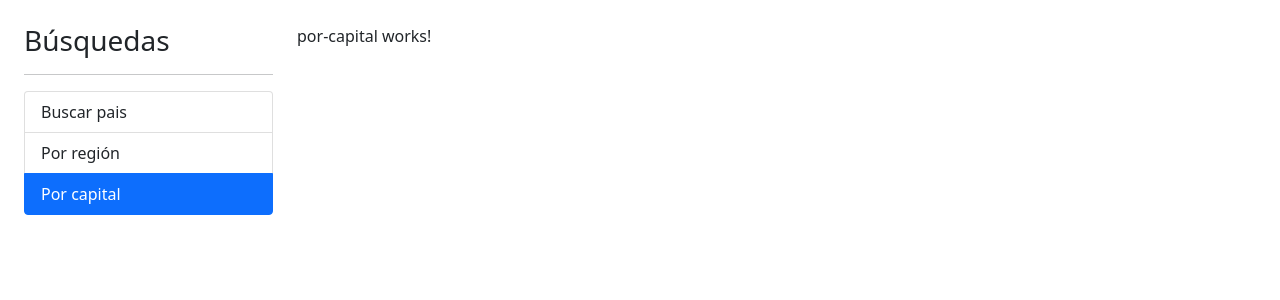
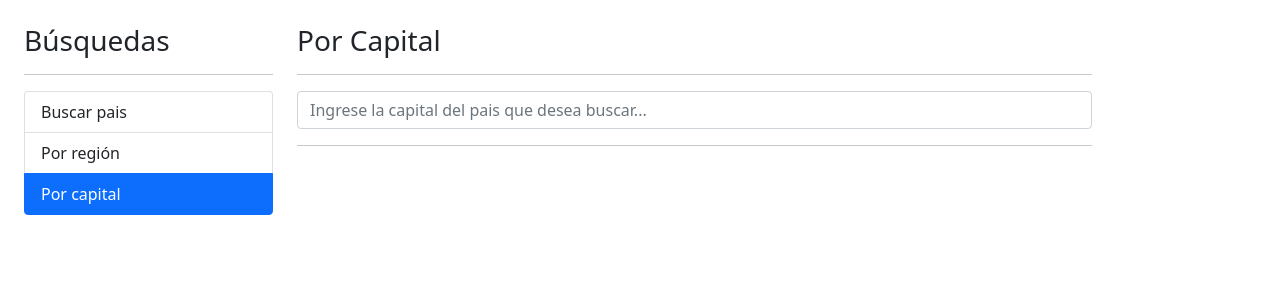
Before and after one commit to franmc01/Angular-PaisesApp, an Angular app: page /capital in a window 1280 px wide. Shown: the top 300 px of the page. Built offline with nearby package versions, Linux system fonts and the light colour scheme.

Commit message:
Implementacion de la seccion de buscar pais por capital

```diff
--- a/src/app/pais/pages/por-capital/por-capital.component.html
+++ b/src/app/pais/pages/por-capital/por-capital.component.html
@@ -1 +1,9 @@
-<p>por-capital works!</p>
+<h3>Por Capital</h3>
+<hr>
+<!-- (onDebounce)="mostrarSugerencias($event)" -->
+<app-search (propagar)="BuscarService($event)" [placeText]="placeholder"></app-search>
+<hr>
+<div class="alert alert-danger" *ngIf="hayError">
+No se encontró ningun pais con el termino "{{ term }}"
+</div>
+<app-table-info *ngIf="paises.length > 0" [listapaises]="paises"></app-table-info>
--- a/src/app/pais/pages/por-capital/por-capital.component.ts
+++ b/src/app/pais/pages/por-capital/por-capital.component.ts
@@ -1,4 +1,6 @@
 import { Component, OnInit } from '@angular/core';
+import { PaisService } from '../../services/pais.service';
+import { Pais } from '../../models/pais.model';
 
 @Component({
   selector: 'app-por-capital',
@@ -7,9 +9,24 @@ import { Component, OnInit } from '@angular/core';
 })
 export class PorCapitalComponent implements OnInit {
 
-  constructor() { }
+  hayError:boolean = false;
+  term:string = '';
+  paises:Pais[]=[];
+  placeholder = 'Ingrese la capital del pais que desea buscar...';
+
+  constructor(private paisService:PaisService) { }
 
   ngOnInit(): void {
   }
 
+  BuscarService(termino:string){
+    this.hayError = false;
+    this.term= termino;
+    this.paisService.buscarPorCapital(termino).subscribe((resp)=>{
+      this.paises = resp;
+    },(err)=>{
+      this.hayError=true;
+      this.paises=[];
+    })
+  }
 }
--- a/src/app/pais/pages/por-pais/por-pais.component.html
+++ b/src/app/pais/pages/por-pais/por-pais.component.html
@@ -1,6 +1,6 @@
 <h3>Por País</h3>
 <hr>
-<app-search (propagar)="BuscarService($event)" (onDebounce)="mostrarSugerencias($event)"></app-search>
+<app-search (propagar)="BuscarService($event)" (onDebounce)="mostrarSugerencias($event)" [placeText]="placeholder"></app-search>
 <hr>
 <div class="alert alert-danger" *ngIf="hayError">
 No se encontró nada con el termino "{{ term }}"
--- a/src/app/pais/pages/por-pais/por-pais.component.ts
+++ b/src/app/pais/pages/por-pais/por-pais.component.ts
@@ -13,6 +13,7 @@ export class PorPaisComponent implements OnInit {
   hayError:boolean = false;
   term:string = '';
   paises:Pais[]=[];
+  placeholder = 'Ingrese el nombre del pais que desea buscar...';
   constructor(private paisService: PaisService) { }
 
   ngOnInit(): void {
--- a/src/app/pais/services/pais.service.ts
+++ b/src/app/pais/services/pais.service.ts
@@ -13,7 +13,11 @@ export class PaisService {
 
   buscarPorPais(termino:string){
     const url = `${this.apiUrl}/name/${termino}`;
-    console.log(url);
+    return this.http.get<Pais[]>(url);
+  }
+
+  buscarPorCapital(termino:string){
+    const url = `${this.apiUrl}/capital/${termino}`;
     return this.http.get<Pais[]>(url);
   }
 }
--- a/src/app/shared/search/search.component.html
+++ b/src/app/shared/search/search.component.html
@@ -4,7 +4,7 @@
       <input type="text"
              name="termino"
              class="form-control"
-             placeholder="Buscar país..."
+             [placeholder]="placeText"
              (input)="teclaPresionada()"
              [(ngModel)]="texto"/>
     </form>
--- a/src/app/shared/search/search.component.ts
+++ b/src/app/shared/search/search.component.ts
@@ -1,4 +1,4 @@
-import { Component, EventEmitter, OnInit, Output } from '@angular/core';
+import { Component, EventEmitter, Input, OnInit, Output } from '@angular/core';
 import { Subject } from 'rxjs';
 import { debounceTime } from 'rxjs/operators';
 
@@ -10,6 +10,7 @@ import { debounceTime } from 'rxjs/operators';
 export class SearchComponent implements OnInit {
   @Output() propagar = new EventEmitter<string>();
   @Output() onDebounce = new EventEmitter<string>();
+  @Input() placeText:string = '';
 
   debouncer:Subject<string> = new Subject();
 
```
